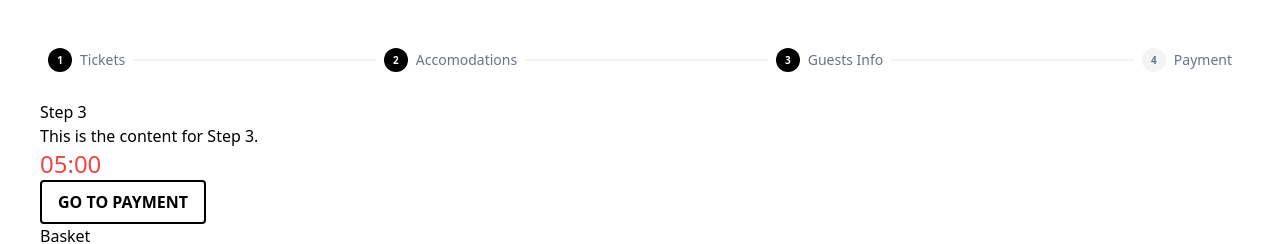
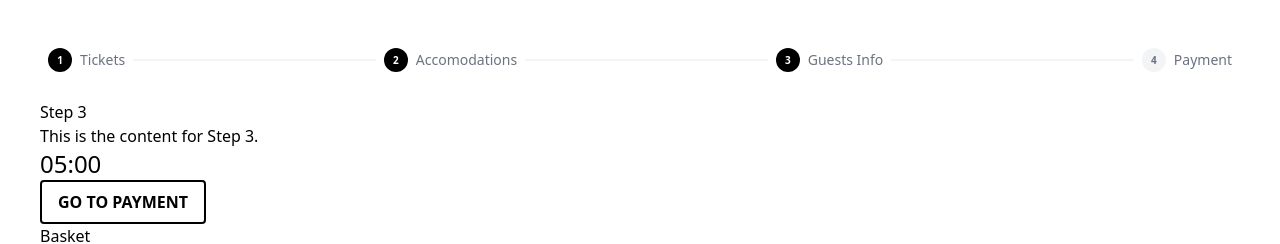
Before and after one commit to rossosofia/frontend_foofest_exam_sofia, a Next.js app: page /guests in a window 1280 px wide. Shown: the top 244 px of the page. Built offline with nearby package versions, Linux system fonts and the light colour scheme.

Commit message:
i hope this is the last branch for timer!

```diff
--- a/src/components/Timer.jsx
+++ b/src/components/Timer.jsx
@@ -1,4 +1,4 @@
-import { useContext, useEffect, useState } from "react";
+import React, { useContext, useEffect, useState } from "react";
 import { useRouter } from "next/router";
 import { TimerContext } from "@/context/TimerContext";
 import { DispatchContext } from "@/context/storeContext";
@@ -7,10 +7,9 @@ function Timer() {
   const { timeRemaining, setTimeRemaining } = useContext(TimerContext);
   const dispatch = useContext(DispatchContext);
   const router = useRouter();
-  const [showTimer, setShowTimer] = useState(true);
-
 
   useEffect(() => {
+
     if (timeRemaining > 0) {
       const interval = setInterval(() => {
         setTimeRemaining((prevTime) => prevTime - 1000);
@@ -20,12 +19,11 @@ function Timer() {
         clearInterval(interval);
       };
     } else {
-      //placeholder for the timer
-      setShowTimer(false);
+      // Timer has run out, navigate back to "/"
+      //  router.push("/");
     }
   }, [timeRemaining, setTimeRemaining, router]);
 
-  // when is 1 second left , navigate back to "/"
   const lastSec = timeRemaining == 1000;
 
   if (lastSec) {
@@ -33,12 +31,13 @@ function Timer() {
     router.push("/");
   }
 
-  //style the timer red when you have 1 minute left
-  const isLessThanMinute = timeRemaining < 60000;
+  const isLessThanMinute = timeRemaining > 1000 && timeRemaining <= 60000;
   const timeClass = isLessThanMinute ? "text-2xl text-red-500" : "text-2xl";
 
-  //we format the milliseconds into 05:00 format
   const formatTime = (timeInMilliseconds) => {
+    if (timeInMilliseconds <= 0) {
+      return "05:00"; // Placeholder text when time is 00:00
+    }
     const seconds = Math.floor(timeInMilliseconds / 1000);
     const minutes = Math.floor(seconds / 60);
     const remainingSeconds = seconds % 60;
@@ -49,12 +48,7 @@ function Timer() {
     return `${formattedMinutes}:${formattedSeconds}`;
   };
 
-  return (
-    <div className={timeClass}>
-      {/* placeholder for the timer  */}
-      {showTimer ? formatTime(timeRemaining) : "05:00"}
-    </div>
-  );
+  return <div className={timeClass}>{formatTime(timeRemaining)}</div>;
 }
 
 export default Timer;
```
